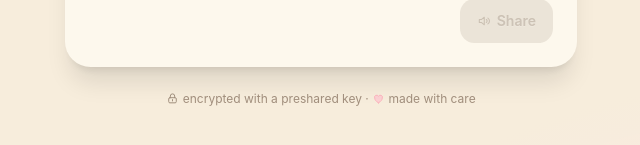
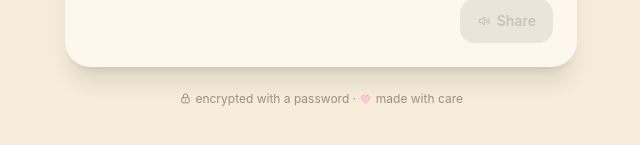
Before and after one commit to cottonella/ohloud, a Nuxt app: page / in a window 1280 px wide. Shown: the part 507-652 px from the top of the page, without its empty margins (319-959 px from the left). Built offline with nearby package versions, Linux system fonts and the light colour scheme.

Commit message:
Say password, not preshared key, throughout the GUI

```diff
--- a/app/components/PassphraseModal.vue
+++ b/app/components/PassphraseModal.vue
@@ -5,7 +5,7 @@ const props = withDefaults(defineProps<{
   /** Require a confirm field (sending) vs single field (receiving). */
   confirm?: boolean
 }>(), {
-  title: 'Preshared key',
+  title: 'Password',
   confirm: false,
 })
 
@@ -68,7 +68,7 @@ function submit() {
                 {{ title }}
               </h3>
               <p class="text-xs opacity-60">
-                Only someone with this key can open it.
+                Only someone with this password can open it.
               </p>
             </div>
           </div>
@@ -81,7 +81,7 @@ function submit() {
                 v-model="pass"
                 :type="show ? 'text' : 'password'"
                 class="grow"
-                placeholder="preshared key"
+                placeholder="password"
                 autocomplete="off"
               >
               <button type="button" class="btn btn-ghost btn-xs" @click="show = !show">
@@ -102,12 +102,12 @@ function submit() {
                 v-model="repeat"
                 :type="show ? 'text' : 'password'"
                 class="grow"
-                placeholder="confirm key"
+                placeholder="confirm password"
                 autocomplete="off"
               >
             </label>
             <p v-if="mismatch" class="text-error text-xs">
-              Keys don't match.
+              Passwords don't match.
             </p>
 
             <div class="flex justify-end gap-2 pt-1">
--- a/app/components/ReceivePanel.vue
+++ b/app/components/ReceivePanel.vue
@@ -78,7 +78,7 @@ async function onKey(passphrase: string) {
   catch (e) {
     const code = (e as Error & { code?: string }).code
     errorMsg.value = code === 'wrong-passphrase'
-      ? 'That key didn\'t fit. Want to try again?'
+      ? 'That password didn\'t fit. Want to try again?'
       : 'The transmission came through incomplete or corrupted.'
     stage.value = 'error'
   }
@@ -176,7 +176,7 @@ onBeforeUnmount(() => listener?.stop())
       </p>
       <div class="flex gap-2">
         <button v-if="captured" class="btn btn-primary btn-sm" @click="retryKey">
-          Try key again
+          Try password again
         </button>
         <button class="btn btn-ghost btn-sm" @click="reset">
           Start over
@@ -184,7 +184,7 @@ onBeforeUnmount(() => listener?.stop())
       </div>
     </template>
 
-    <PassphraseModal :open="passOpen" title="Enter the preshared key" @submit="onKey" @close="passOpen = false" />
+    <PassphraseModal :open="passOpen" title="Enter the password" @submit="onKey" @close="passOpen = false" />
   </div>
 </template>
 
--- a/app/components/SendPanel.vue
+++ b/app/components/SendPanel.vue
@@ -260,7 +260,7 @@ onBeforeUnmount(() => {
       </template>
     </div>
 
-    <PassphraseModal :open="passOpen" title="Choose a preshared key" confirm @submit="onKey" @close="passOpen = false" />
+    <PassphraseModal :open="passOpen" title="Choose a password" confirm @submit="onKey" @close="passOpen = false" />
   </div>
 </template>
 
--- a/app/pages/index.vue
+++ b/app/pages/index.vue
@@ -36,7 +36,7 @@ const tab = ref<'send' | 'receive'>('send')
     </div>
 
     <footer class="mt-6 text-center text-xs opacity-50">
-      <AppIcon name="lock" :size="13" /> encrypted with a preshared key · <AppIcon name="heart" :size="13" /> made with care
+      <AppIcon name="lock" :size="13" /> encrypted with a password · <AppIcon name="heart" :size="13" /> made with care
     </footer>
   </main>
 </template>
```
